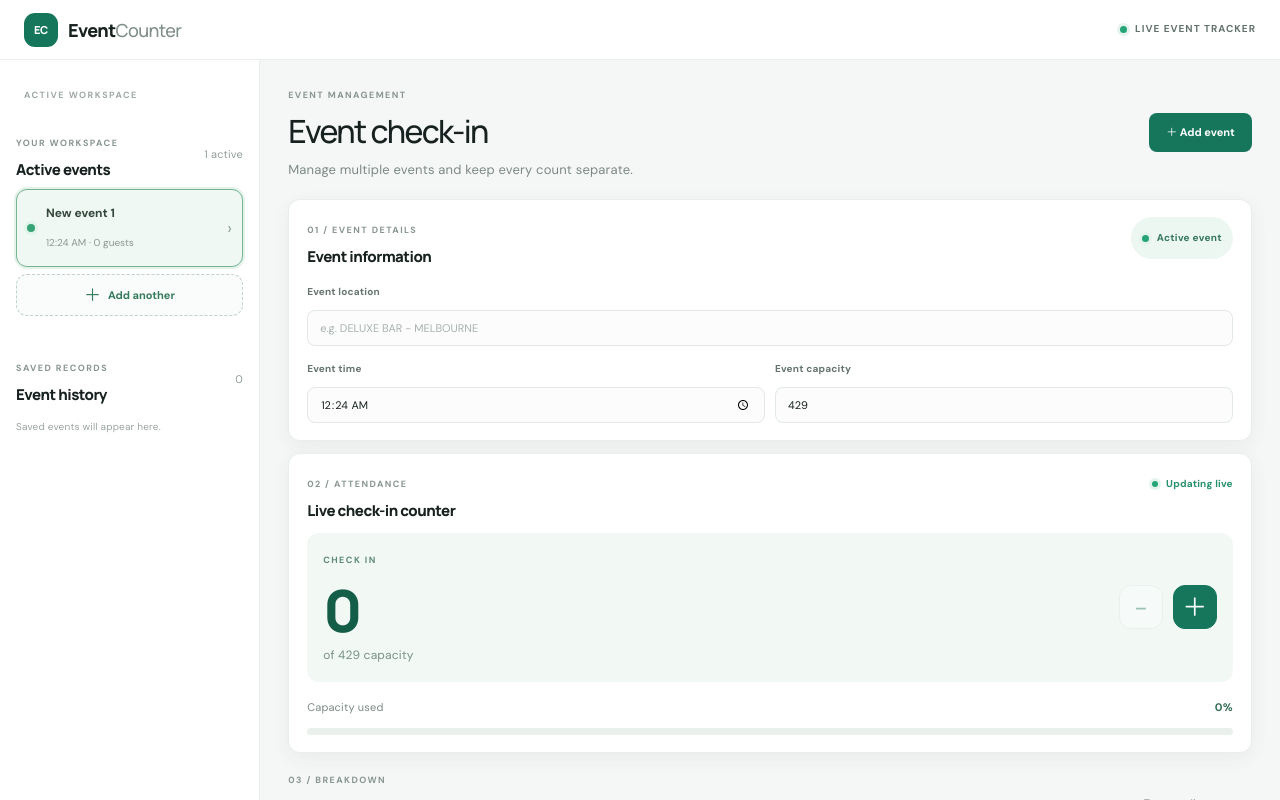
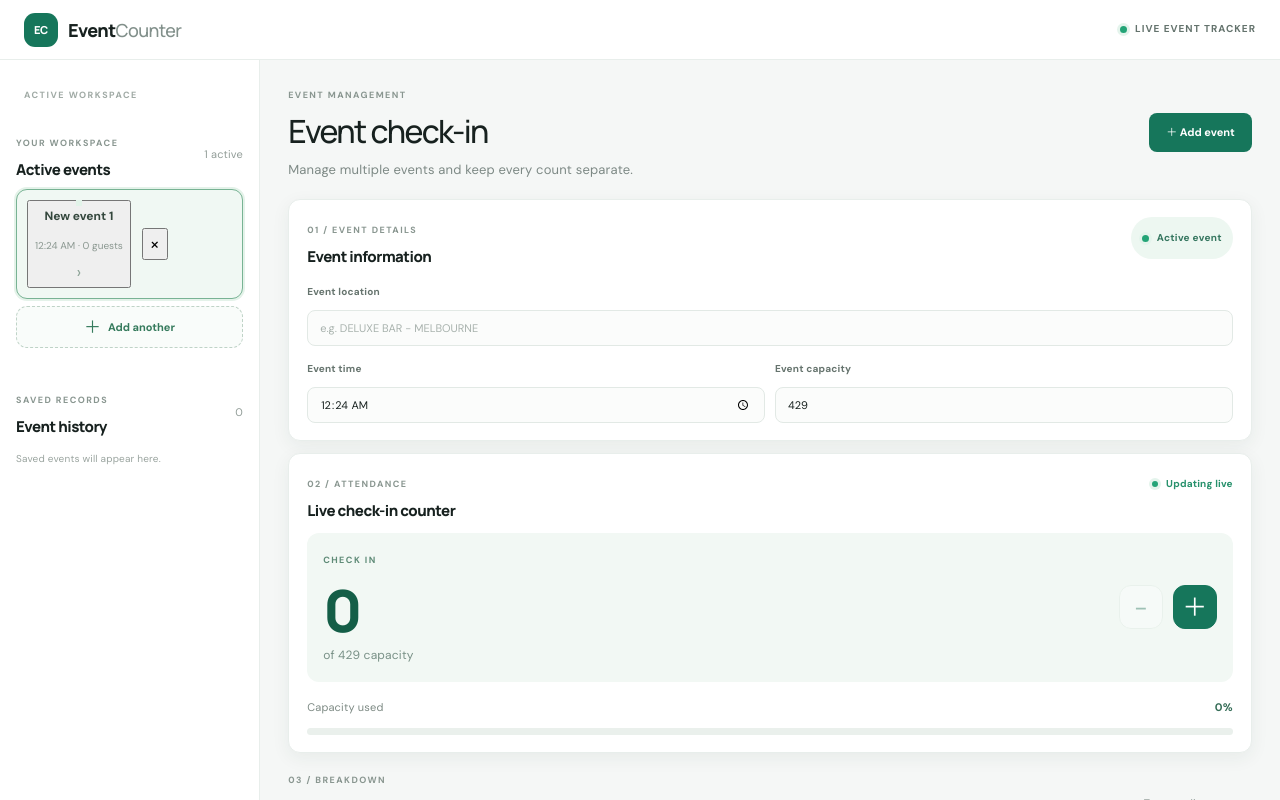
Before and after one commit to choMatt/EventCounter, a React (Vite) app: page / in a window 1280 px wide. Shown: the top 800 px of the page. Built offline with nearby package versions, Linux system fonts and the light colour scheme.

Commit message:
Add delete action for active events

```diff
--- a/src/App.jsx
+++ b/src/App.jsx
@@ -106,6 +106,23 @@ export default function App() {
     window.scrollTo({ top: 0, behavior: 'smooth' })
   }
   const removeHistory = id => setHistory(list => list.filter(item => item.id !== id))
+  const deleteEvent = id => {
+    const target = events.find(item => item.id === id)
+    if (!target) return
+    const name = target.venue.trim() || 'this event'
+    if (!window.confirm(`Delete ${name}? This will permanently remove it from active events and cannot be undone.`)) return
+    if (events.length === 1) {
+      const fresh = newEvent()
+      setEvents([fresh])
+      setActiveId(fresh.id)
+    } else {
+      const remaining = events.filter(item => item.id !== id)
+      setEvents(remaining)
+      if (activeId === id) setActiveId(remaining[0].id)
+    }
+    setSavedStatus(false)
+    setNotice(`Deleted ${name}.`)
+  }
 
   return <div className="app-shell">
     <header className="topbar">
@@ -118,9 +135,12 @@ export default function App() {
       <section className="active-events-section">
         <div className="section-heading"><div><p className="eyebrow">YOUR WORKSPACE</p><h2>Active events</h2></div><span className="history-count">{events.length} active</span></div>
         <div className="event-tabs">
-          {events.map((item, index) => <button key={item.id} className={`event-tab ${item.id === event.id ? 'selected' : ''}`} onClick={() => { setActiveId(item.id); setSavedStatus(false); setNotice('') }}>
-            <span className="event-tab-indicator" /><span className="event-tab-text"><strong>{item.venue.trim() || `New event ${index + 1}`}</strong><small>{formatTime(item.time)} · {eventTotal(item)} guests</small></span><span className="event-tab-arrow">›</span>
-          </button>)}
+          {events.map((item, index) => <div key={item.id} className={`event-tab ${item.id === event.id ? 'selected' : ''}`}>
+            <button className="event-tab-main" onClick={() => { setActiveId(item.id); setSavedStatus(false); setNotice('') }}>
+              <span className="event-tab-indicator" /><span className="event-tab-text"><strong>{item.venue.trim() || `New event ${index + 1}`}</strong><small>{formatTime(item.time)} · {eventTotal(item)} guests</small></span><span className="event-tab-arrow">›</span>
+            </button>
+            <button className="event-delete-button" aria-label={`Delete ${item.venue || 'event'}`} title="Delete event" onClick={() => deleteEvent(item.id)}>×</button>
+          </div>)}
           <button className="add-event-tab" onClick={addEvent}>＋ <span>Add another</span></button>
         </div>
       </section>
```
